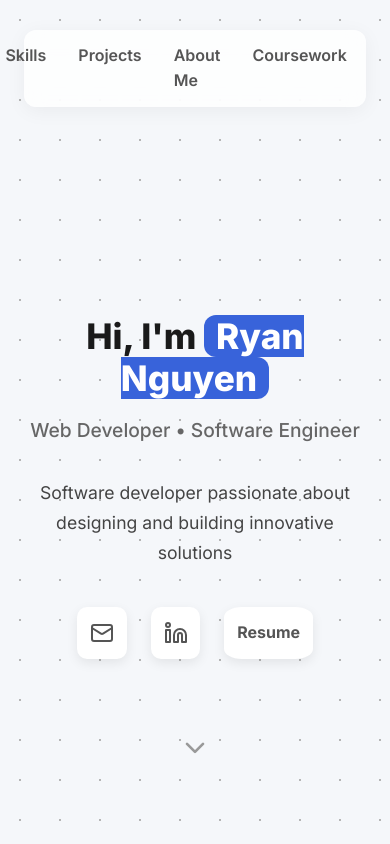
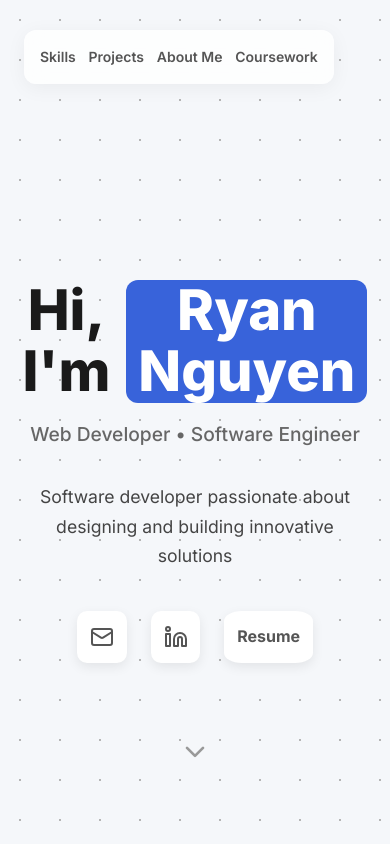
Before and after one commit to Taizuki/portfolio, a React (Create React App) app: page / in a window 390 px wide. Shown: the top 844 px of the page. Built offline with nearby package versions, Linux system fonts and the light colour scheme.

Commit message:
Mobile view adjustment

```diff
--- a/src/App.js
+++ b/src/App.js
@@ -66,7 +66,8 @@ function Header() {
         className="headerContent"
       >
         <h1 className="title">
-          Hi, I'm <span className="highlight">Ryan Nguyen</span>
+          <p>Hi, I'm</p>
+          <span className="highlight">Ryan Nguyen</span>
         </h1>
         <p className="subtitle">Web Developer • Software Engineer</p>
         <p className="about">
--- a/src/index.css
+++ b/src/index.css
@@ -29,15 +29,16 @@ body {
 
 .nav-content {
   display: flex;
-  justify-content: flex-end;
+  justify-content: flex-start;
+  flex-wrap: wrap;
   gap: 2rem;
   background: rgba(255, 255, 255, 0.8);
   padding: 1rem 1.5rem;
   border-radius: 12px;
   backdrop-filter: blur(10px);
   box-shadow: 0 4px 20px rgba(0, 0, 0, 0.05);
+  margin-right: auto;
   max-width: fit-content;
-  margin-right: auto;
 }
 
 .navbar a {
@@ -85,10 +86,19 @@ body {
 }
 
 .title {
+  display: flex;
+  flex-direction: row;
+  align-items: center;
+  justify-content: center;
+  gap: 1rem;
   font-size: 3rem;
   font-weight: 800;
-  margin-bottom: 1rem;
-  line-height: 1.2;
+  margin-bottom: 0.5rem;
+  line-height: 1.1;
+}
+
+.title > * {
+  margin: 0;
 }
 
 .highlight {
@@ -155,7 +165,7 @@ body {
 #projects,
 #about,
 #courses {
-  scroll-margin-top: 2rem;
+  scroll-margin-top: 7rem;
 }
 
 .sectionTitle {
@@ -322,7 +332,7 @@ body {
   }
 
   .title {
-    font-size: 2.2rem;
+    font-size: 3.5rem;
   }
 
   .subtitle {
@@ -331,6 +341,13 @@ body {
 
   .nav-content {
     padding: 0.8rem 1.2rem;
+    justify-content: center;
+    padding: 1rem;
+    gap: 0.8rem;
+  }
+
+  .navbar a {
+    font-size: 14px;
   }
 
   .projects-grid {
```
